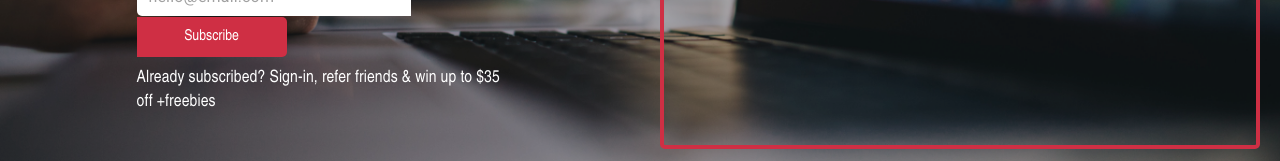
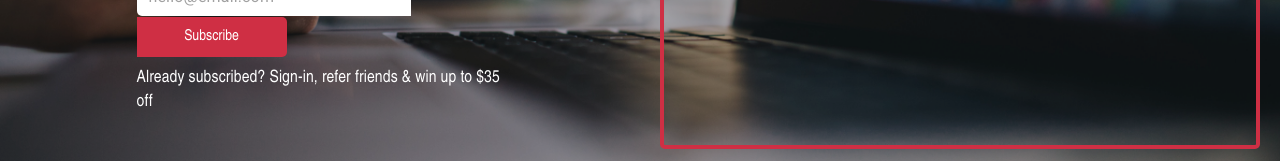
Before and after one commit to engineerbaraazakariya/Prelaunchproject2020, a React (Create React App) app: page / in a window 1280 px wide. Shown: the part 426-587 px from the top of the page. Built offline with nearby package versions, Linux system fonts and the light colour scheme.

Commit message:
Already subscribed changes

```diff
--- a/src/components/pages/home.js
+++ b/src/components/pages/home.js
@@ -27,7 +27,7 @@ export default function Home() {
                       <EmailInput />
                     </div>
                     <a href="#" className="already-text">
-                      Already subscribed? Sign-in, refer friends & win up to $35 off +freebies
+                      Already subscribed? Sign-in, refer friends & win up to $35 off
                     </a>
                   </div>
                 </div>
```
